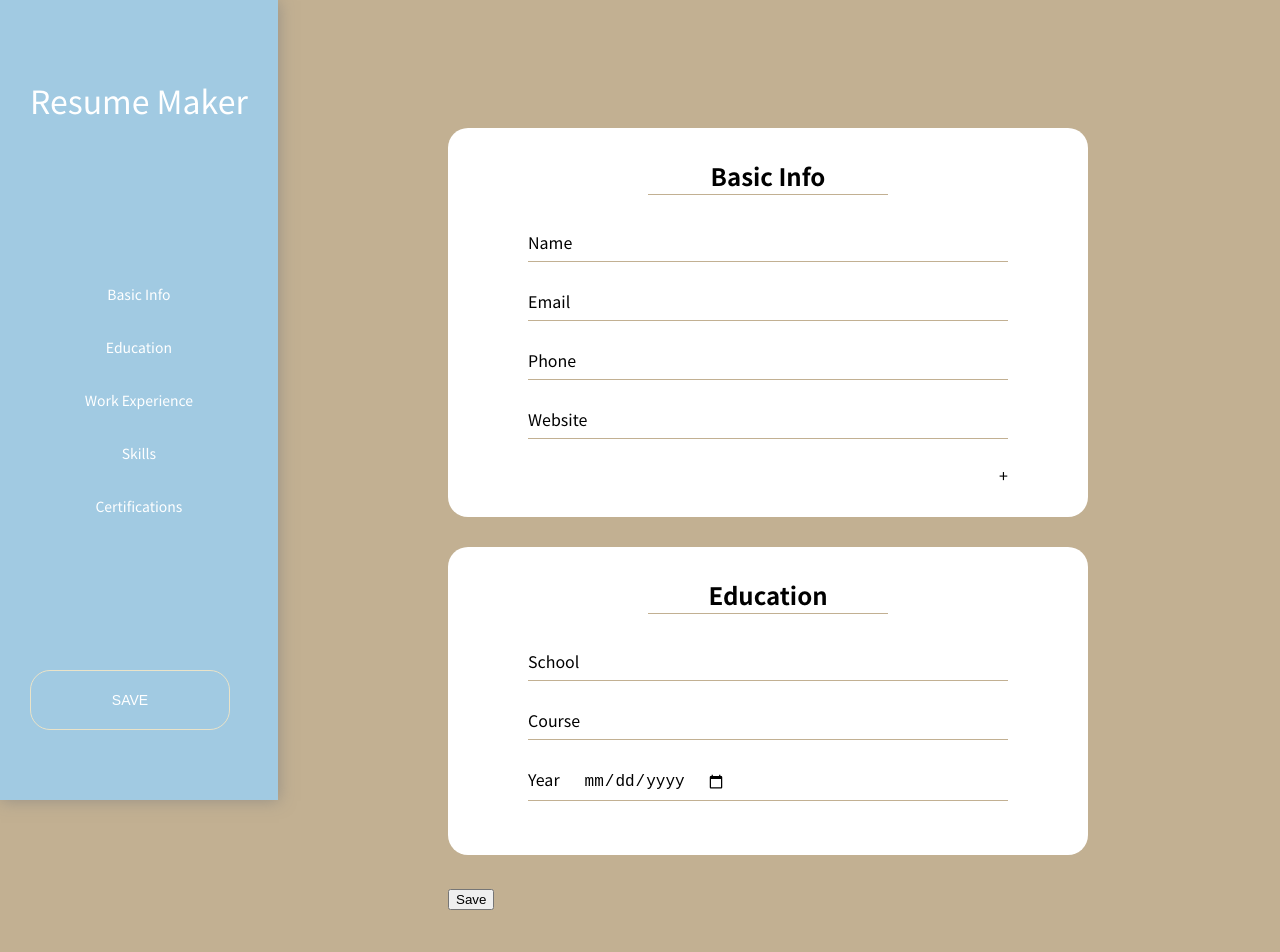
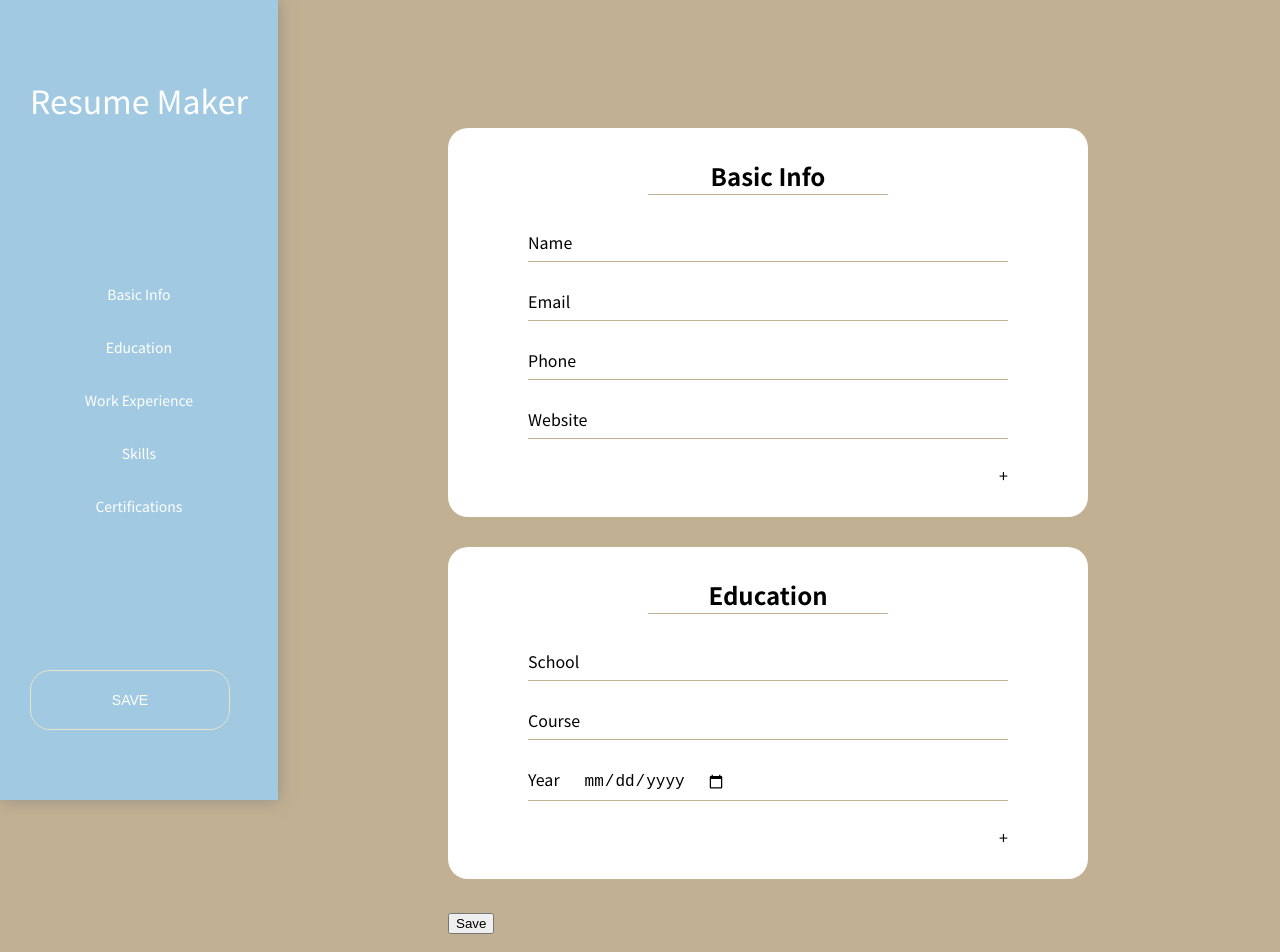
Before and after one commit to liampc/resume-maker, a React (Create React App) app: page / in a window 1280 px wide. Shown: the top 952 px of the page. Built offline with nearby package versions, Linux system fonts and the light colour scheme.

Commit message:
transfer education to new component

```diff
--- a/src/layout/main/BasicInfo.js
+++ b/src/layout/main/BasicInfo.js
@@ -7,7 +7,7 @@ function BasicInfo(props){
 
     return (
         <div className="card">
-            <h2>Basic Info</h2>
+            <h2>{props.header}</h2>
             <Input
                 name="Name"
                 type="text"
@@ -32,7 +32,7 @@ function BasicInfo(props){
                 handleChange={props.handleChange}
                 value={props.value.Website || ''}
             />
-            <span onClick={props.handleClick}>+</span>
+            <span onClick={() => props.handleClick(props.header)}>+</span>
         </div>
     )
 }
--- /dev/null
+++ b/src/layout/main/Education.js
@@ -0,0 +1,34 @@
+import React from 'react'
+
+import Input from './Input'
+
+function Education (props){
+
+    return (
+        <div className="card">
+            <h2>{props.header}</h2>
+            <Input
+                name="School"
+                type="text"
+                handleChange={props.handleChange}
+                value={props.value.School || ''}
+            />
+            <Input
+                name="Course"
+                type="text"
+                handleChange={props.handleChange}
+                value={props.value.Course || ''}
+            />
+            <Input
+                name="Year"
+                type="Date"
+                handleChange={props.handleChange}
+                value={props.value.Year || ''}
+            />
+
+            <span onClick={() => props.handleClick(props.header)}>+</span>
+        </div>
+    )
+}
+
+export default Education
--- a/src/layout/main/Main.js
+++ b/src/layout/main/Main.js
@@ -5,6 +5,8 @@ import './_main.scss'
 import Card from  "../../components/Card"
 import Input from './Input'
 import BasicInfo from './BasicInfo'
+import Education from './Education'
+
 
 class Section extends Component {
 
@@ -32,8 +34,9 @@ class Section extends Component {
         console.log(this.state)
     }
 
-    handleClick(event){
-        console.log(event.target.parentNode)
+    handleClick(header){
+
+        console.log(header)
     }
 
 
@@ -44,33 +47,18 @@ class Section extends Component {
             <main className="main">
                 <form>
                     <BasicInfo
+                        header={'Basic Info'}
                         handleChange={this.handleChange}
                         value={this.state}
                         handleClick={this.handleClick}
                     />
 
-                    <div className="card">
-                        <h2>Education</h2>
-                        <Input
-                            name="School"
-                            type="text"
-                            handleChange={this.handleChange}
-                            value={this.state.School || ''}
-                        />
-                        <Input
-                            name="Course"
-                            type="text"
-                            handleChange={this.handleChange}
-                            value={this.state.Course || ''}
-                        />
-                        <Input
-                            name="Year"
-                            type="Date"
-                            handleChange={this.handleChange}
-                            value={this.state.Year || ''}
-                        />
-
-                    </div>
+                    <Education
+                        header={'Education'}
+                        handleChange={this.handleChange}
+                        value={this.state}
+                        handleClick={this.handleClick}
+                    />
 
                     <button onClick={this.handleSubmit}>Save</button>
                 </form>
```
